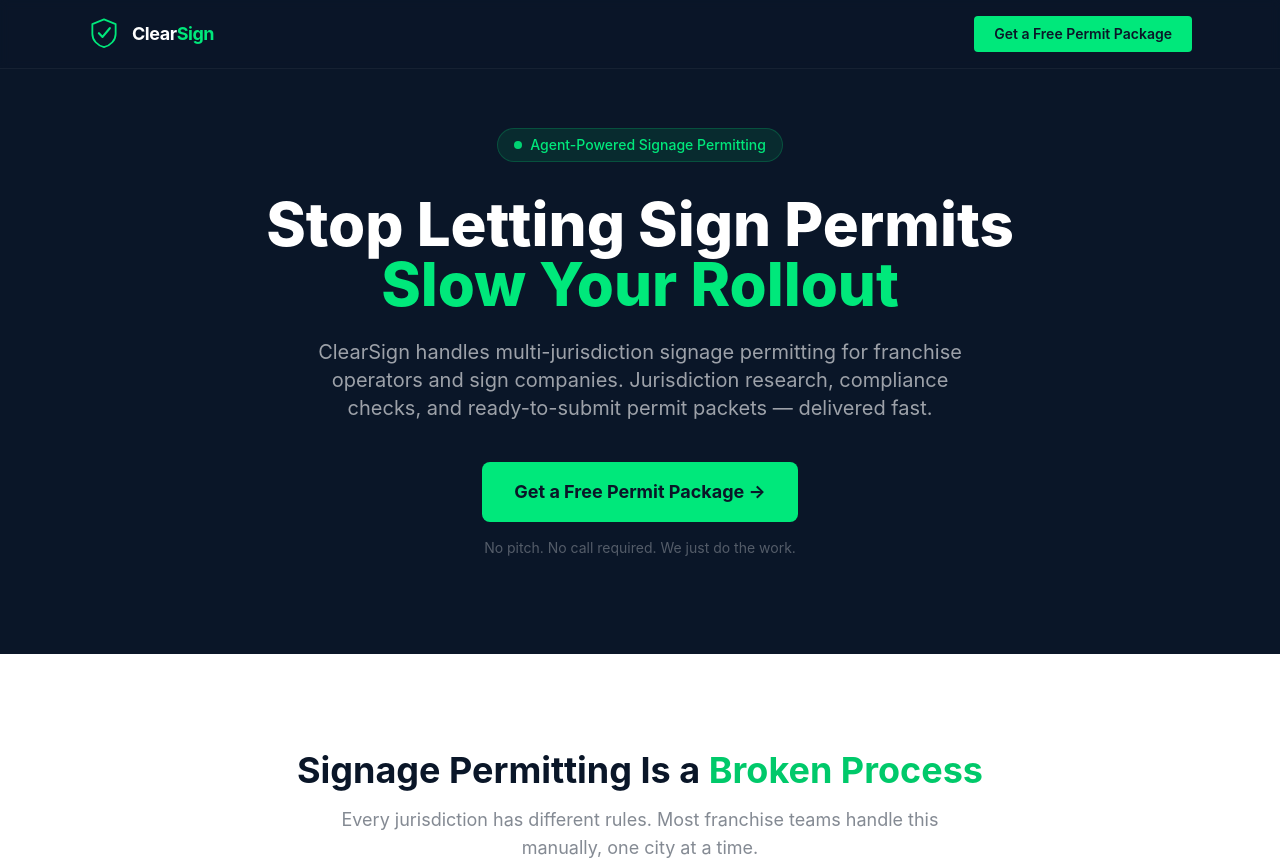
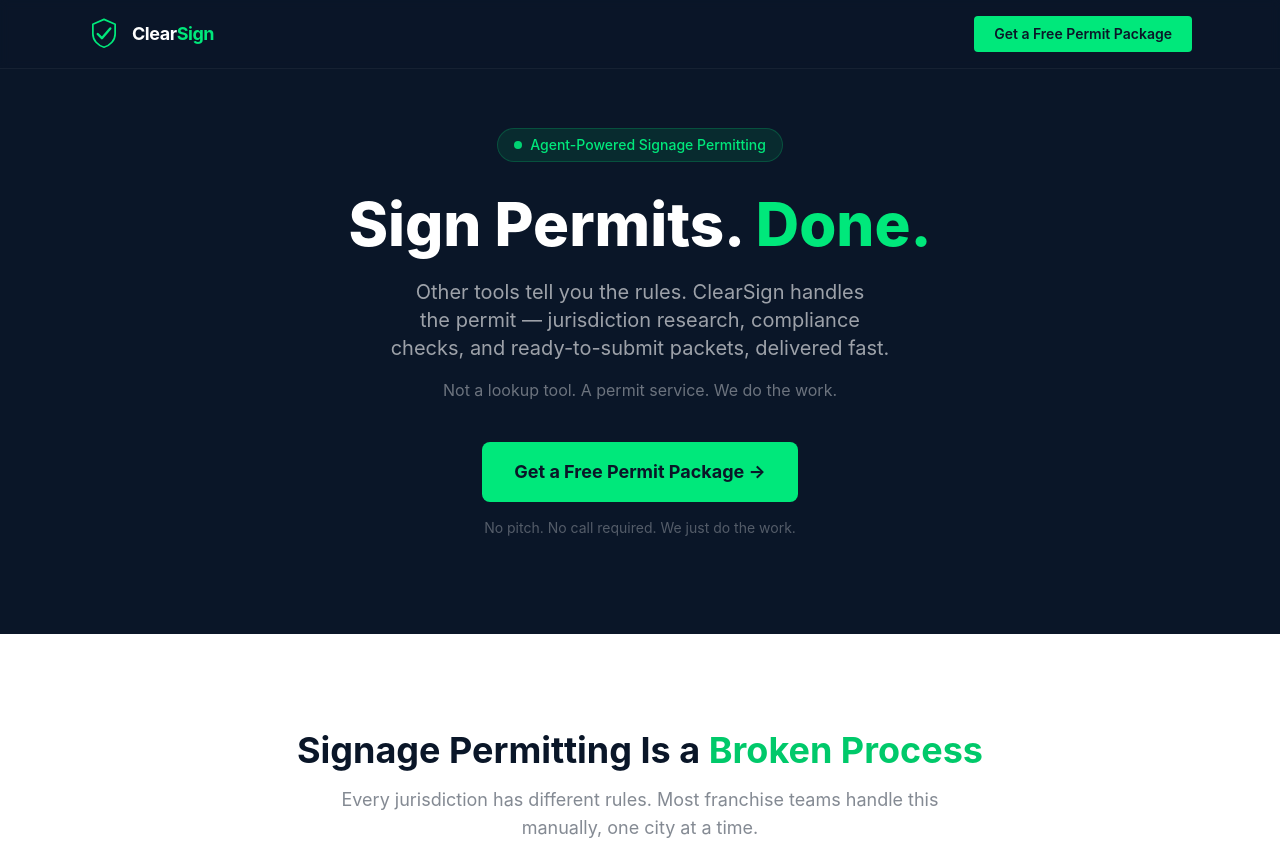
Before and after one commit to clearSign-io/clearsign-website, a Next.js app: page / in a window 1280 px wide. Shown: the top 860 px of the page. Built offline with nearby package versions, Linux system fonts and the light colour scheme.

Commit message:
design: shield logo, sharper hero, green section, permit vs lookup positioning

```diff
--- a/src/app/page.tsx
+++ b/src/app/page.tsx
@@ -2,33 +2,11 @@
 
 import { useState } from "react";
 
-// Logo mark — shield with an energetic lightning-check
-function ClearSignLogo({ className = "", dark = false }: { className?: string; dark?: boolean }) {
-  const stroke = dark ? "#0A1628" : "#00E87B";
+function ClearSignLogo({ className = "" }: { className?: string }) {
   return (
-    <svg
-      viewBox="0 0 40 44"
-      fill="none"
-      xmlns="http://www.w3.org/2000/svg"
-      className={className}
-      aria-label="ClearSign"
-    >
-      {/* Shield body */}
-      <path
-        d="M20 2L4 8.5V22c0 8.5 6.8 15.8 16 18 9.2-2.2 16-9.5 16-18V8.5L20 2z"
-        stroke={stroke}
-        strokeWidth="2.5"
-        strokeLinejoin="round"
-        fill={dark ? "#00E87B" : "none"}
-      />
-      {/* Energetic lightning-check — sharp angles, dynamic feel */}
-      <path
-        d="M13 21l5 5 10-12"
-        stroke={dark ? "#0A1628" : "#00E87B"}
-        strokeWidth="3"
-        strokeLinecap="round"
-        strokeLinejoin="round"
-      />
+    <svg viewBox="0 0 40 46" fill="none" xmlns="http://www.w3.org/2000/svg" className={className} aria-label="ClearSign">
+      <path d="M20 2L4 9V23c0 9 7 16.5 16 19 9-2.5 16-10 16-19V9L20 2z" stroke="#00E87B" strokeWidth="2.5" strokeLinejoin="round"/>
+      <path d="M11 23l6 6 12-14" stroke="#00E87B" strokeWidth="3.5" strokeLinecap="round" strokeLinejoin="round"/>
     </svg>
   );
 }
@@ -108,12 +86,14 @@
             <span className="text-[#00E87B] text-sm font-medium">Agent-Powered Signage Permitting</span>
           </div>
           <h1 className="text-5xl md:text-6xl font-extrabold leading-tight mb-6 text-balance">
-            Stop Letting Sign Permits{" "}
-            <span className="text-[#00E87B]">Slow Your Rollout</span>
+            Sign Permits.{" "}
+            <span className="text-[#00E87B]">Done.</span>
           </h1>
-          <p className="text-xl text-white/60 max-w-2xl mx-auto mb-10 text-balance">
-            ClearSign handles multi-jurisdiction signage permitting for franchise operators and sign companies.
-            Jurisdiction research, compliance checks, and ready-to-submit permit packets — delivered fast.
+          <p className="text-xl text-white/60 max-w-2xl mx-auto mb-4 text-balance">
+            Other tools tell you the rules. ClearSign handles the permit — jurisdiction research, compliance checks, and ready-to-submit packets, delivered fast.
+          </p>
+          <p className="text-base text-white/40 max-w-xl mx-auto mb-10">
+            Not a lookup tool. A permit service. We do the work.
           </p>
           <a
             href="#contact"
@@ -215,7 +195,7 @@
       </section>
 
       {/* Who It's For */}
-      <section className="py-24 px-6 bg-[#0D1F3C]">
+      <section className="py-24 px-6 bg-[#071A0E]">
         <div className="max-w-6xl mx-auto">
           <div className="text-center mb-16">
             <h2 className="text-3xl md:text-4xl font-bold mb-4">
@@ -245,7 +225,7 @@
             ].map((item) => (
               <div
                 key={item.title}
-                className="bg-[#0A1628] border border-white/5 rounded-xl p-8 flex flex-col"
+                className="bg-[#0A1F0F] border border-white/5 rounded-xl p-8 flex flex-col"
               >
                 <span className="inline-block bg-[#00E87B]/10 text-[#00E87B] text-xs font-semibold px-3 py-1 rounded-full mb-4 self-start">
                   {item.tag}
@@ -267,6 +247,9 @@
             </h2>
             <p className="text-white/50 text-lg max-w-xl mx-auto">
               No retainers required. Start with one location.
+            </p>
+            <p className="text-[#00E87B]/70 text-sm max-w-xl mx-auto mt-2">
+              Complete permit packages — not just code lookups.
             </p>
           </div>
           <div className="grid md:grid-cols-3 gap-6">
```
